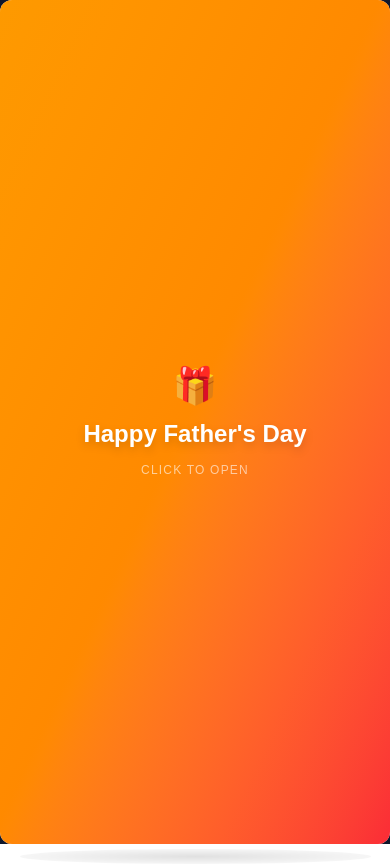
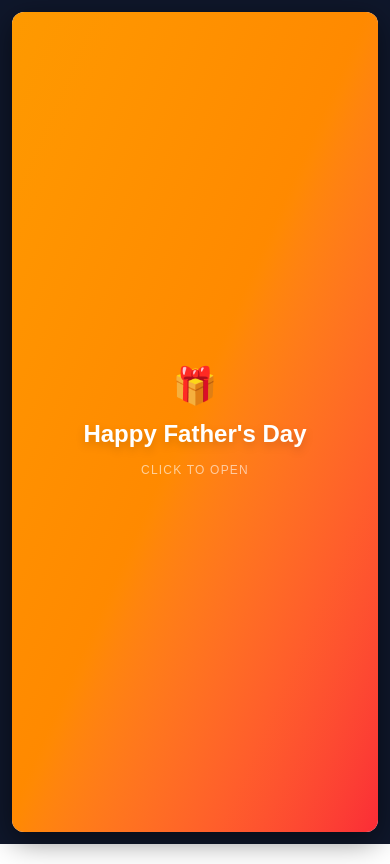
Before and after one commit to erickherrera/fathers-day-card, a Next.js app: page / in a window 390 px wide. Built offline with nearby package versions, Linux system fonts and the light colour scheme.

Commit message:
modified:   app/components/Card3D.module.css 	modified:   app/page.tsx

```diff
--- a/app/components/Card3D.module.css
+++ b/app/components/Card3D.module.css
@@ -94,10 +94,15 @@
 
 @media (max-width: 480px) {
   .scene {
-    width: 100vw;
-    height: 100vh;
-    height: 100dvh;
+    width: calc(100vw - 24px);
+    height: calc(100vh - 24px);
+    height: calc(100dvh - 24px);
     perspective: 1000px;
+  }
+
+  .card {
+    border-radius: 12px;
+    box-shadow: 0 8px 30px rgba(0, 0, 0, 0.5);
   }
 
   .insideRight {
@@ -126,7 +131,6 @@
   }
 
   .shadow {
-    bottom: -20px;
-    height: 15px;
+    display: none;
   }
 }
--- a/app/page.tsx
+++ b/app/page.tsx
@@ -2,7 +2,7 @@ import Card3D from './components/Card3D'
 
 export default function FathersDayCard() {
   return (
-    <main className="flex min-h-screen items-center justify-center bg-slate-900 p-0 sm:p-4">
+    <main className="flex min-h-screen items-center justify-center bg-slate-900 p-3 sm:p-4">
       <Card3D />
     </main>
   )
```
